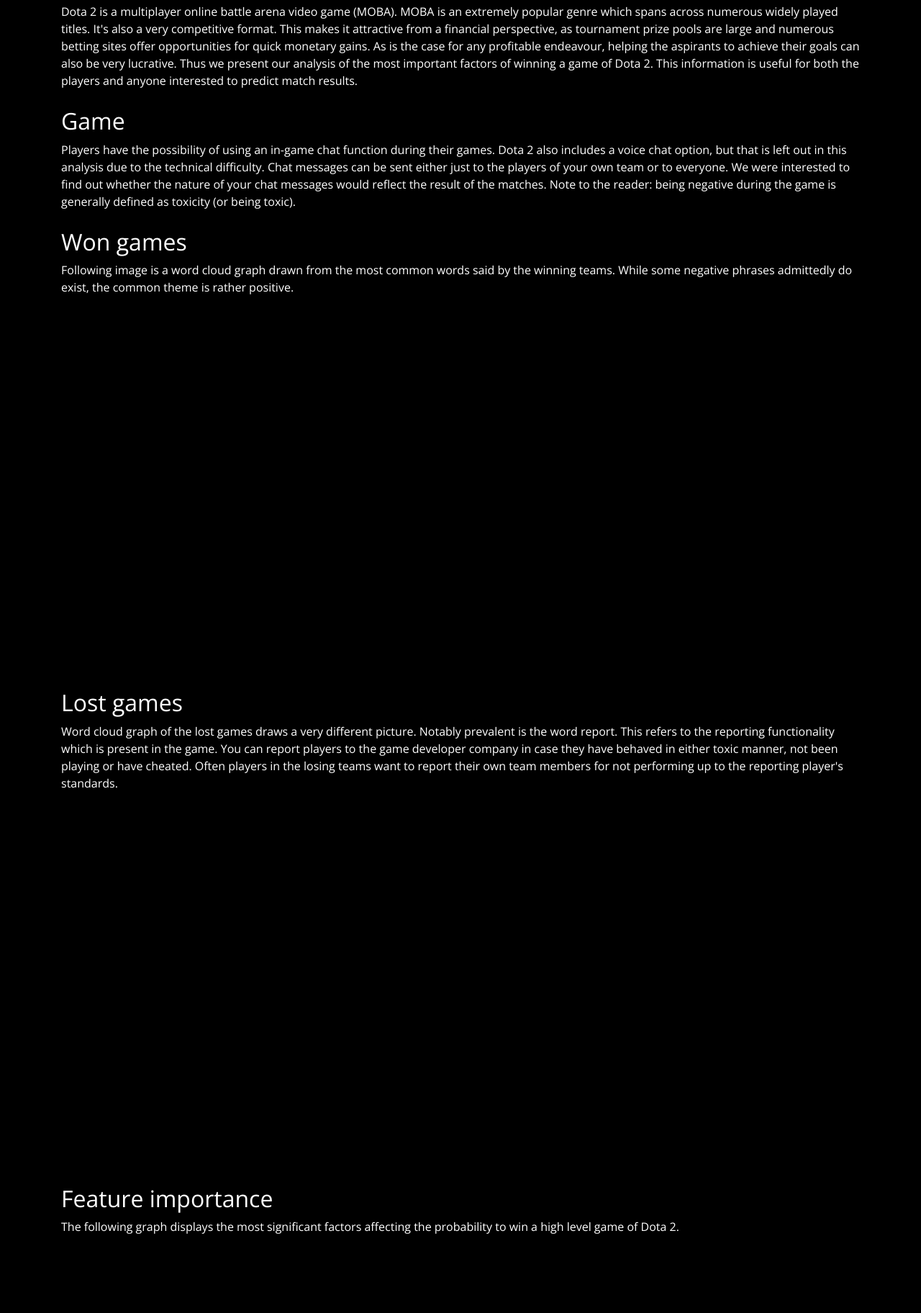
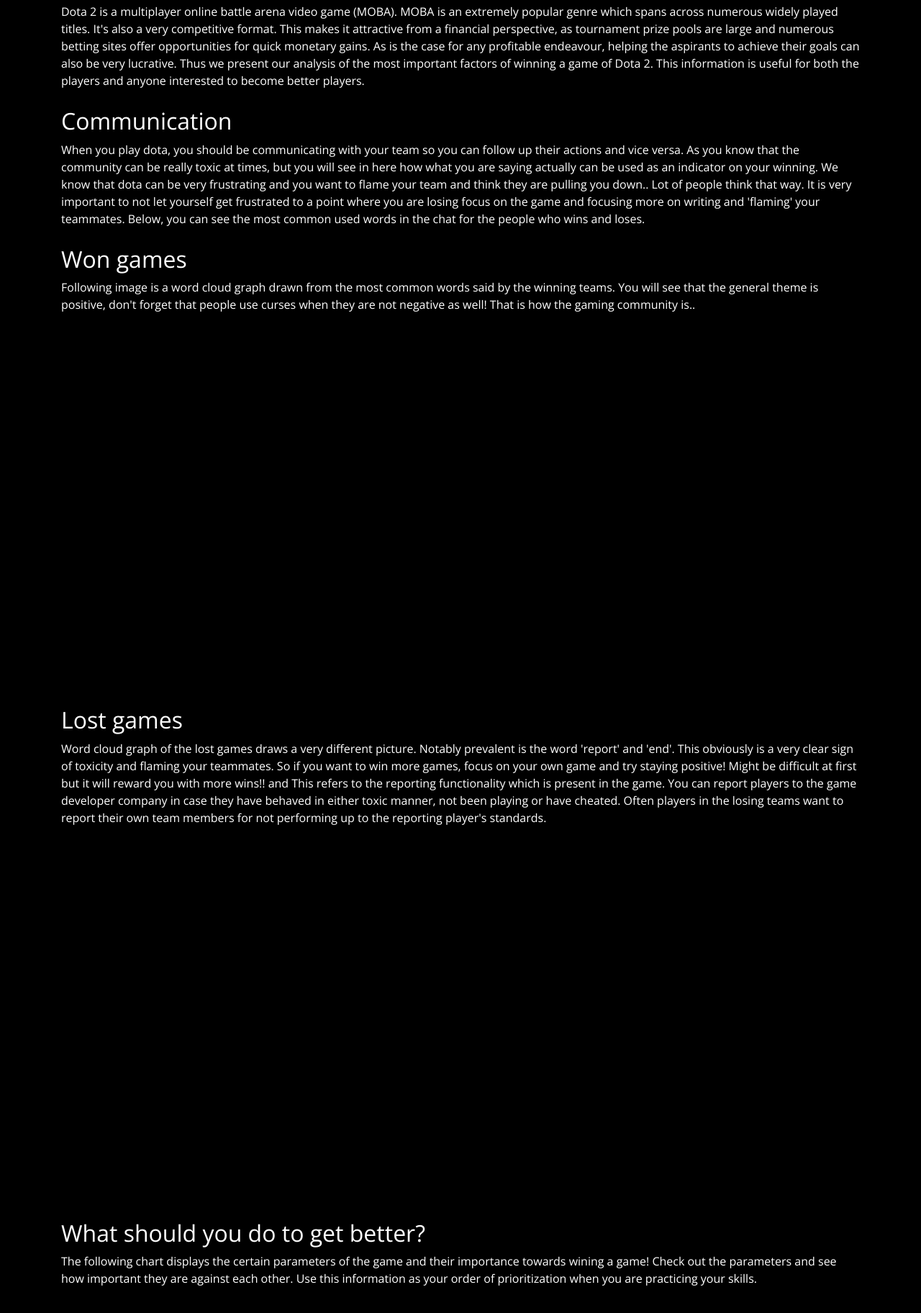
Before and after one commit to ebursim/DataScientology, a plain HTML site: page page/index.html in a window 1280 px wide. Shown: the part 678-2502 px from the top of the page at 72% size. Drawn offline with nearby package versions, Linux system fonts and the light colour scheme; a script that the page names is missing.

Commit message:
Update index.html
Few additions and changes to the texts

```diff
--- a/page/index.html
+++ b/page/index.html
@@ -26,18 +26,18 @@
             </h2>
 
             <div>
-                Dota 2 is a multiplayer online battle arena video game (MOBA). MOBA is an extremely popular genre which spans across numerous widely played titles. It's also a very competitive format. This makes it attractive from a financial perspective, as tournament prize pools are large and numerous betting sites offer opportunities for quick monetary gains. As is the case for any profitable endeavour, helping the aspirants to achieve their goals can also be very lucrative. Thus we present our analysis of the most important factors of winning a game of Dota 2. This information is useful for both the players and anyone interested to predict match results.
+                Dota 2 is a multiplayer online battle arena video game (MOBA). MOBA is an extremely popular genre which spans across numerous widely played titles. It's also a very competitive format. This makes it attractive from a financial perspective, as tournament prize pools are large and numerous betting sites offer opportunities for quick monetary gains. As is the case for any profitable endeavour, helping the aspirants to achieve their goals can also be very lucrative. Thus we present our analysis of the most important factors of winning a game of Dota 2. This information is useful for both the players and anyone interested to become better players.
             </div>
             </section>
 
 
         <section>
             <h2>
-                Game
+                Communication
             </h2>
 
             <div>
-                Players have the possibility of using an in-game chat function during their games. Dota 2 also includes a voice chat option, but that is left out in this analysis due to the technical difficulty. Chat messages can be sent either just to the players of your own team or to everyone. We were interested to find out whether the nature of your chat messages would reflect the result of the matches. Note to the reader: being negative during the game is generally defined as toxicity (or being toxic).
+                When you play dota, you should be communicating with your team so you can follow up their actions and vice versa. As you know that the community can be really toxic at times, but you will see in here how what you are saying actually can be used as an indicator on your winning. We know that dota can be very frustrating and you want to flame your team and think they are pulling you down.. Lot of people think that way. It is very important to not let yourself get frustrated to a point where you are losing focus on the game and focusing more on writing and 'flaming' your teammates. Below, you can see the most common used words in the chat for the people who wins and loses.
             </div>
         </section>
 
@@ -47,7 +47,7 @@
             </h2>
 
             <div>
-                Following image is a word cloud graph drawn from the most common words said by the winning teams. While some negative phrases admittedly do exist, the common theme is rather positive.
+                Following image is a word cloud graph drawn from the most common words said by the winning teams. You will see that the general theme is positive, don't forget that people use curses when they are not negative as well! That is how the gaming community is..
             </div>
         </section>
 
@@ -61,7 +61,7 @@
             </h2>
 
             <div>
-                Word cloud graph of the lost games draws a very different picture. Notably prevalent is the word report. This refers to the reporting functionality which is present in the game. You can report players to the game developer company in case they have behaved in either toxic manner, not been playing or have cheated. Often players in the losing teams want to report their own team members for not performing up to the reporting player's standards.
+                Word cloud graph of the lost games draws a very different picture. Notably prevalent is the word 'report' and 'end'. This obviously is a very clear sign of toxicity and flaming your teammates. So if you want to win more games, focus on your own game and try staying positive! Might be difficult at first but it will reward you with more wins!! and This refers to the reporting functionality which is present in the game. You can report players to the game developer company in case they have behaved in either toxic manner, not been playing or have cheated. Often players in the losing teams want to report their own team members for not performing up to the reporting player's standards.
             </div>
         </section>
 
@@ -71,11 +71,11 @@
 
         <section>
             <h2>
-                Feature importance
+                What should you do to get better?
             </h2>
 
             <div>
-                The following graph displays the most significant factors affecting the probability to win a high level game of Dota 2.
+                The following chart displays the certain parameters of the game and their importance towards wining a game! Check out the parameters and see how important they are against each other. Use this information as your order of prioritization when you are practicing your skills.
             </div>
         </section>
 
```
